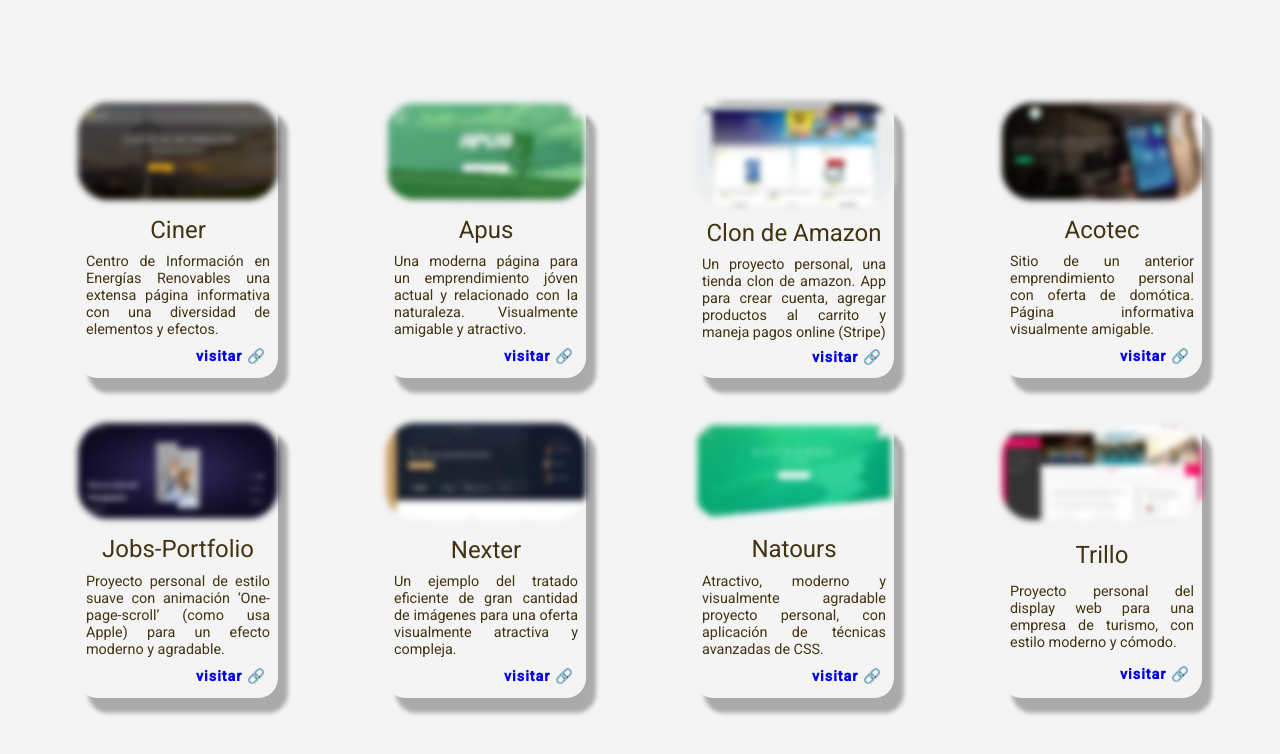
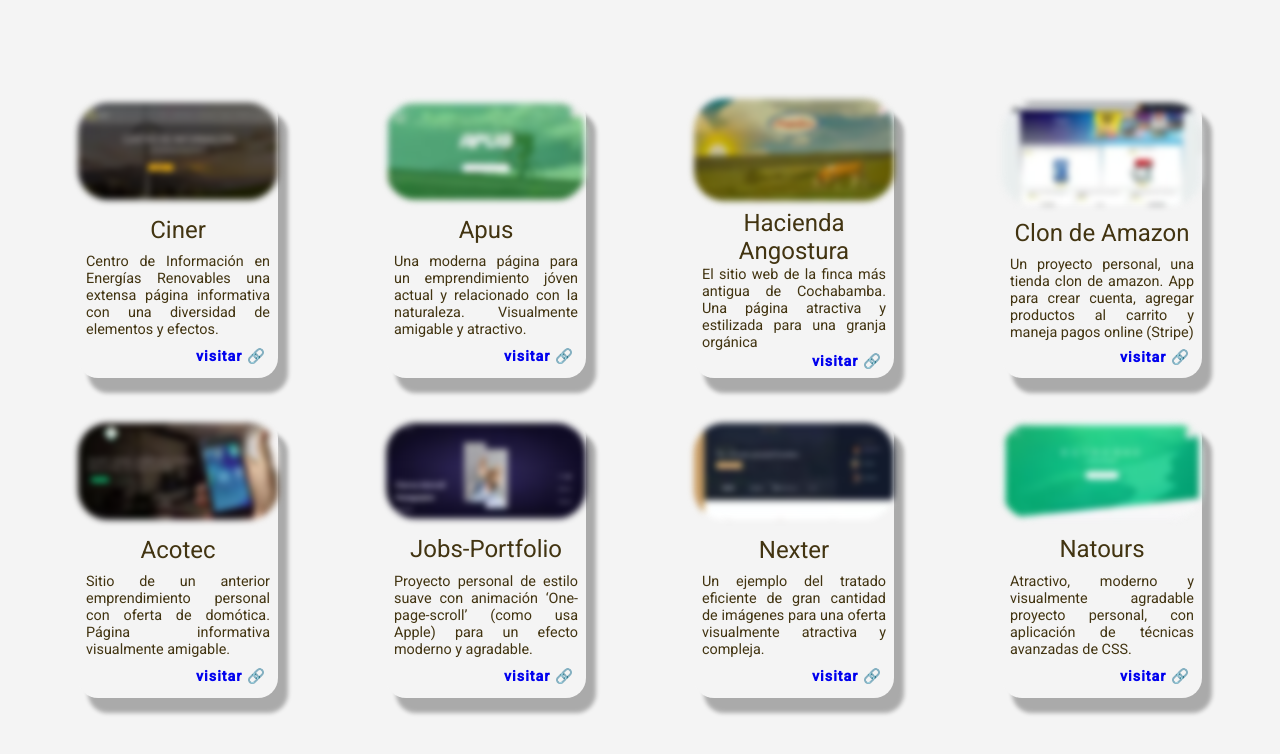
Before and after one commit to KurtGuardia/Phi---Dise-o-y-Desarrollo-Web, a website: page index.html in a window 1280 px wide. Shown: the part 3732-4486 px from the top of the page. Drawn offline with Linux system fonts and the light colour scheme.

Commit message:
added the Hacienda project

```diff
--- a/index.html
+++ b/index.html
@@ -438,6 +438,25 @@
             >
           </div>
 
+          <div class="project project--2">
+            <picture>
+              <source srcset="./img/hacienda.webp" type="image/webp" />
+              <source srcset="./img/hacienda.jpg" type="image/jpg" />
+              <img src="img/hacienda.jpg" alt="hacienda' web page" />
+            </picture>
+            <p>Hacienda Angostura</p>
+            <p class="tiny-text">
+              El sitio web de la finca más antigua de Cochabamba. Una página
+              atractiva y estilizada para una granja orgánica
+            </p>
+            <a
+              target="_blank"
+              href="https://www.hacienda-angostura.com"
+              class="external-link"
+              >visitar &#128279;</a
+            >
+          </div>
+
           <div class="project project--3">
             <picture>
               <source srcset="./img/amazon-clone.webp" type="image/webp" />
@@ -555,7 +574,7 @@
             >
           </div>
 
-          <div class="project project--8">
+          <!-- <div class="project project--8">
             <picture>
               <source srcset="./img/trillo.webp" type="image/webp" />
               <source srcset="./img/trillo.jpg" type="image/jpg" />
@@ -573,7 +592,7 @@
               class="external-link"
               >visitar &#128279;</a
             >
-          </div>
+          </div> -->
         </div>
       </section>
 
--- a/scss/components/_project.scss
+++ b/scss/components/_project.scss
@@ -29,6 +29,10 @@
 
   & p {
     margin: 0 1rem;
+
+    &:first-of-type{
+      text-align: center;
+    }
   }
 
   & a {
```
Also changed, not shown: css/style.css, img/hacienda.jpg (added), img/hacienda.webp (added).
